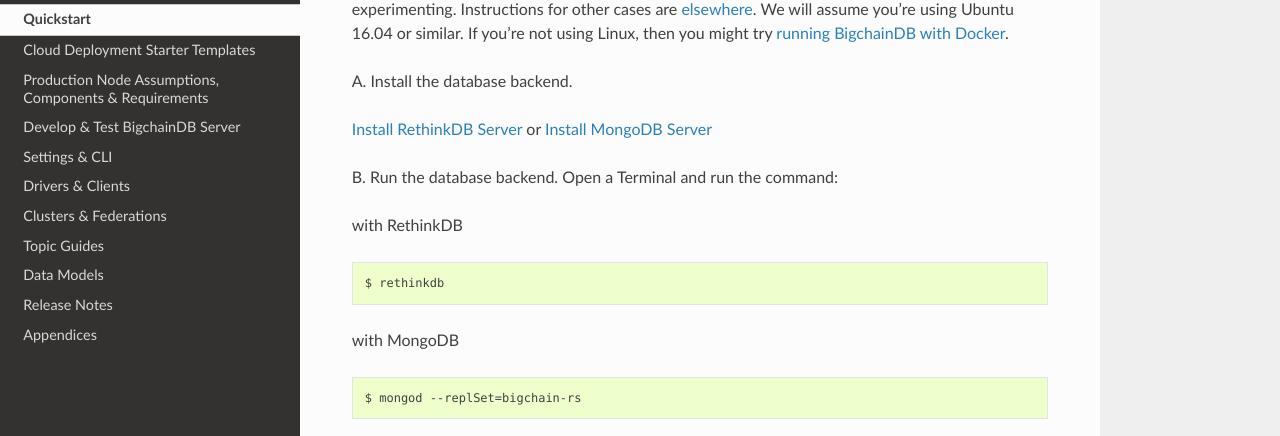
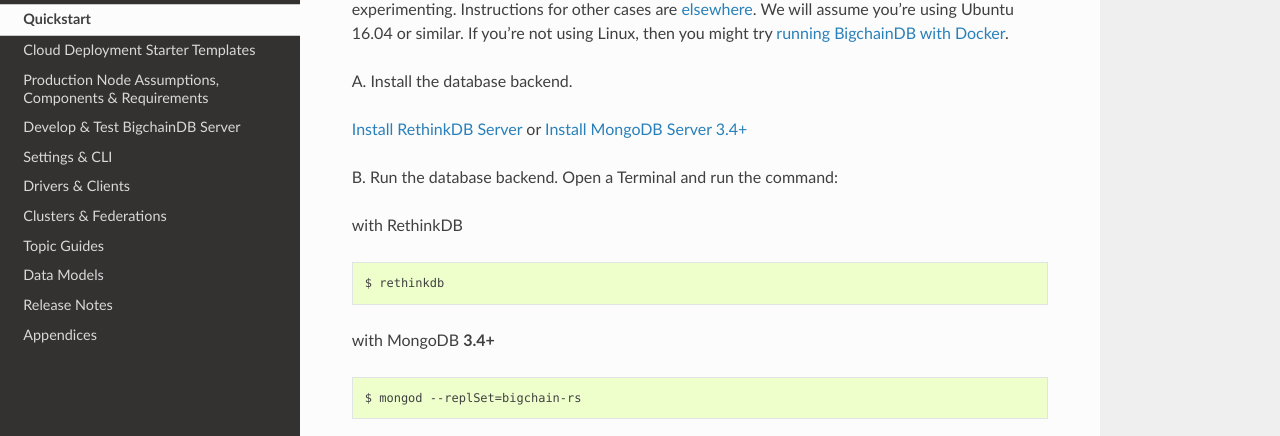
Before and after one commit to bigchaindb/bigchaindb, a Sphinx documentation site: the page built from docs/server/source/quickstart.md, in a window 1280 px wide and 900 px high. Shown: the part 186-622 px from the top of the window. Built offline with Sphinx 7.4.7 and the Read the Docs theme 2.0.0, drawn with Linux system fonts in a browser that asks for light colours; pages that are not in the unit, such as notebooks, are missing from menus.

Commit message:
Fixed typo in mongodb docker instructions.
More explicit about requiring mongodb 3.4+

````diff
--- a/docs/server/source/quickstart.md
+++ b/docs/server/source/quickstart.md
@@ -5,7 +5,7 @@
 A. Install the database backend.
 
 [Install RethinkDB Server](https://rethinkdb.com/docs/install/ubuntu/) or
-[Install MongoDB Server](https://docs.mongodb.com/manual/tutorial/install-mongodb-on-ubuntu/)
+[Install MongoDB Server 3.4+](https://docs.mongodb.com/manual/tutorial/install-mongodb-on-ubuntu/)
 
 B. Run the database backend. Open a Terminal and run the command:
 
@@ -14,7 +14,7 @@
 $ rethinkdb
 ```
 
-with MongoDB
+with MongoDB __3.4+__
 ```text
 $ mongod --replSet=bigchain-rs
 ```
````
Also changed, not shown: docs/server/source/dev-and-test/setup-run-node.md (+2 -2 lines).
